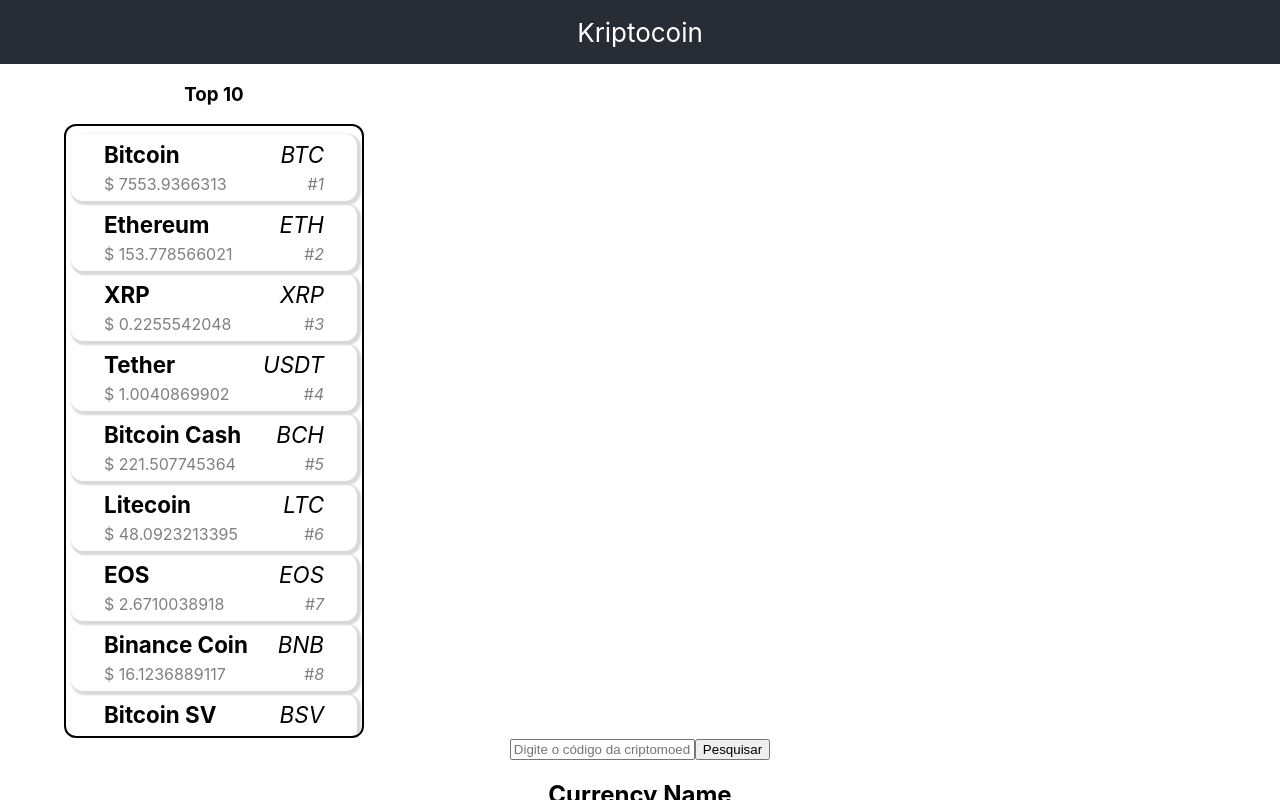
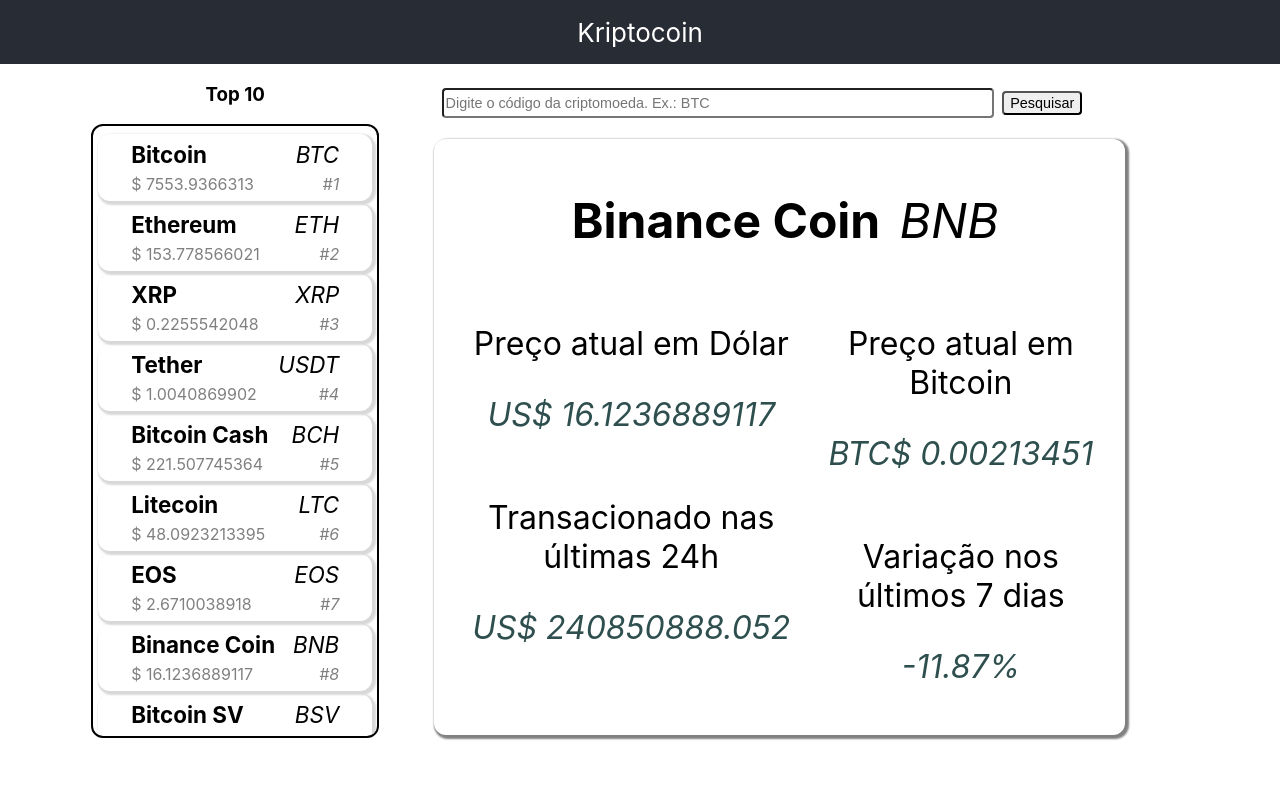
Before and after one commit to MarioMatheus/kriptocoin, a React (Create React App) app in the folder frontend/: page / in a window 1280 px wide. Both pictures are taken after a click on the button "Pesquisar". Shown: the top 800 px of the page. Built offline with nearby package versions, Linux system fonts and the light colour scheme; the HTML template or start-up script is replaced by a standard one.

Commit message:
Styling search components

```diff
--- a/frontend/src/App.css
+++ b/frontend/src/App.css
@@ -17,7 +17,18 @@
   color: #09d3ac;
 }
 
+.App-container {
+  width: 90%;
+  display: flex;
+  align-items: center;
+  justify-content: space-around;
+}
+
 .BiggestList {
-  width: 300px;
+  width: 25%;
   margin-left: 64px;
 }
+
+.CurrencySearch {
+  width: 60%;
+}
--- a/frontend/src/App.js
+++ b/frontend/src/App.js
@@ -10,13 +10,15 @@
       <header className="App-header">
           Kriptocoin
       </header>
+      <article className="App-container">
         <section className="BiggestList">
           <h3>Top 10</h3>
           <CurrencyList />
         </section>
-      <section>
+        <section className="CurrencySearch">
           <CurrencySearch />
         </section>
+      </article>
     </div>
   );
 }
--- a/frontend/src/components/CurrencyCard/CurrencyCard.css
+++ b/frontend/src/components/CurrencyCard/CurrencyCard.css
@@ -0,0 +1,53 @@
+.CurrencyCardContainer {
+  border-radius: 12px;
+  box-shadow: 2px 2px 2px 2px gray;
+  height: 72vh;
+  margin-top: 24px;
+  padding: 10px;
+}
+
+.CurrencyInfoContainer {
+  margin-top: 42px;
+  margin-left: 12px;
+}
+
+.CurrencyInfoBodyContainer {
+  width: 100%;
+  margin-top: 42px;
+  display: flex;
+  align-content: center;
+  justify-content: space-around;
+  font-size: 2em;
+}
+
+.CurrencyInfoBodyContainer .Info {
+  color: darkslategray;
+  font-style: italic;
+}
+
+.CurrencyInfoName {
+  font-weight: bold;
+  font-size: 3em;
+}
+
+.CurrencyInfoSecondary {
+  margin-left: 8px;
+  font-weight: normal;
+  font-style: italic;
+}
+
+.CurrencyInfoPrice .TransactionInfo {
+  margin-top: 64px;
+}
+
+.CurrencyInfoTransaction .TransactionInfo {
+  margin-top: 64px;
+}
+
+.CurrencyInfoTransaction {
+
+}
+
+.CurrencyEmptyState {
+
+}
--- a/frontend/src/components/CurrencyCard/CurrencyCard.js
+++ b/frontend/src/components/CurrencyCard/CurrencyCard.js
@@ -3,21 +3,37 @@
 
 
 export const CurrencyCard = (props) => (
-  <div>
+  <div className="CurrencyCardContainer">
 
     {props.currency &&
-      <div>
-        <h1>Currency Name</h1>
-        <p> Currency Code </p>
-        <p> Currency Doll Price </p>
-        <p> Currency Bitcoin Price </p>
-        <p> Transacionado nas ultimas 24h em Doll </p>
-        <p> Percentual de variacao nos ultimos 7d </p>
+      <div className="CurrencyInfoContainer">
+        <div className="CurrencyInfoName">
+          <span> {props.currency.name} </span>
+          <span className="CurrencyInfoSecondary"> {props.currency.symbol} </span>
+        </div>
+        <div className="CurrencyInfoBodyContainer">
+          <div className="CurrencyInfoPrice">
+            <p> Preço atual em Dólar </p>
+            <p className="Info"> US$ {props.currency.price_usd} </p>
+            <div className="TransactionInfo">
+              <p> Transacionado nas últimas 24h </p>
+              <p className="Info"> US$ {props.currency['24h_volume_usd']} </p>
+            </div>
+          </div>
+          <div className="CurrencyInfoTransaction">
+            <p> Preço atual em Bitcoin </p>
+            <p className="Info"> BTC$ {props.currency.price_btc} </p>
+            <div className="TransactionInfo">
+              <p> Variação nos últimos 7 dias </p>
+              <p className="Info"> {props.currency.percent_change_7d}% </p>
+            </div>
+          </div>
+        </div>
       </div>
     }
 
     {!props.currency &&
-      <div>
+      <div className="CurrencyEmptyState">
         <h1>Pesquise uma criptomoeda</h1>
       </div>
     }
--- a/frontend/src/components/CurrencySearch/CurrencySearch.css
+++ b/frontend/src/components/CurrencySearch/CurrencySearch.css
@@ -0,0 +1,3 @@
+.CurrencySearchCard {
+  background-color: red;
+}
--- a/frontend/src/components/CurrencySearch/CurrencySearch.js
+++ b/frontend/src/components/CurrencySearch/CurrencySearch.js
@@ -38,8 +38,8 @@
   render() {
     return (
       <div>
-        <SearchInput onSearch={this.handleSearch} />
-        <CurrencyCard currency={this.state.cryptocurrency} />
+        <SearchInput className="SearchInput" onSearch={this.handleSearch} />
+        <CurrencyCard className="CurrencySearchCard" currency={this.state.cryptocurrency} />
       </div>
     )
   }
--- a/frontend/src/components/SearchInput/SearchInput.css
+++ b/frontend/src/components/SearchInput/SearchInput.css
@@ -0,0 +1,24 @@
+.SearchInputContainer {
+  width: 95%;
+  height: 24px;
+  display: flex;
+  align-items: center;
+  justify-content: space-between;
+  margin-top: 24px;
+}
+
+.SearchTextInput {
+  border-radius: 4px;
+  margin-left: 8px;
+  margin-right: 8px;
+  width: 100%;
+  height: 100%;
+  font-size: 0.9em;
+}
+
+.SearchButton {
+  height: 100%;
+  border-radius: 4px;
+  margin-right: 8px;
+  font-size: 0.9em;
+}
--- a/frontend/src/components/SearchInput/SearchInput.js
+++ b/frontend/src/components/SearchInput/SearchInput.js
@@ -31,7 +31,7 @@
 
   render() {
     return (
-      <div>
+      <div className="SearchInputContainer">
 
         <input
           className="SearchTextInput"
```
Lines whose indentation alone changed are shown as unchanged.
